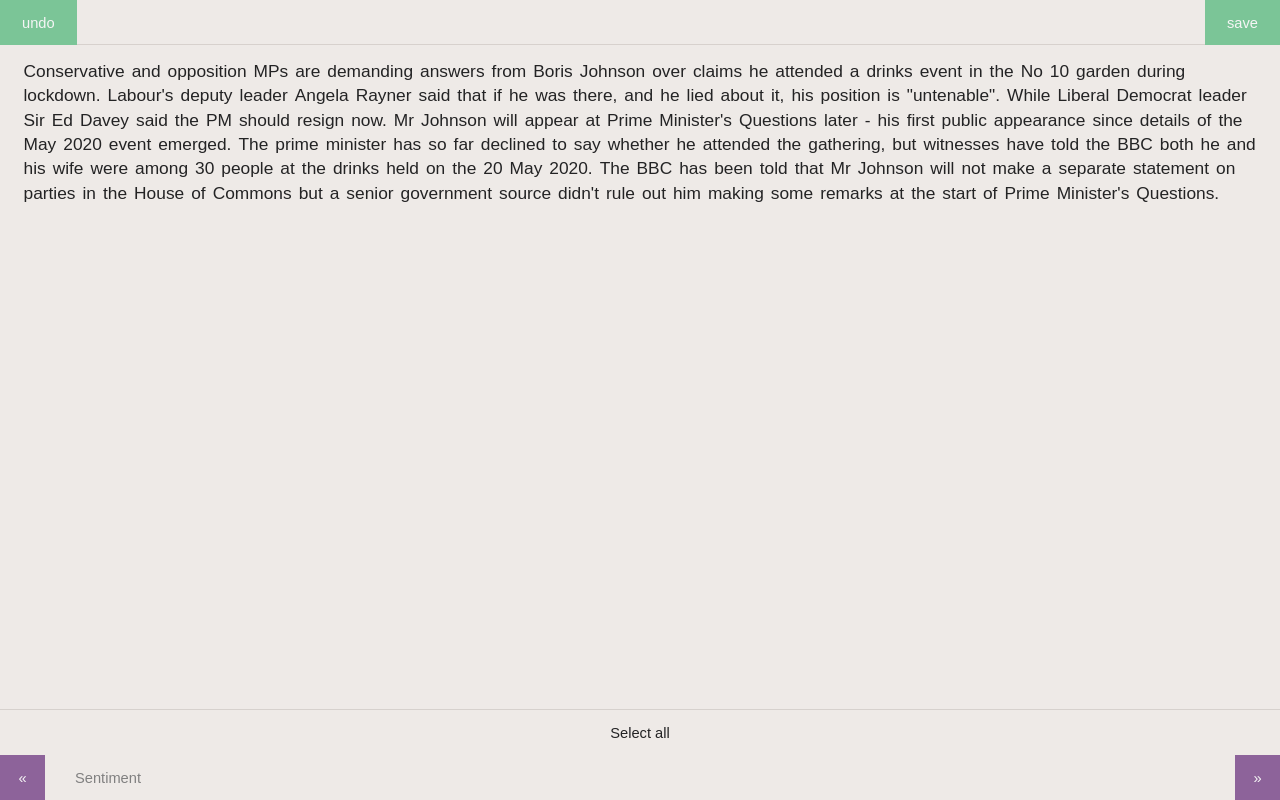
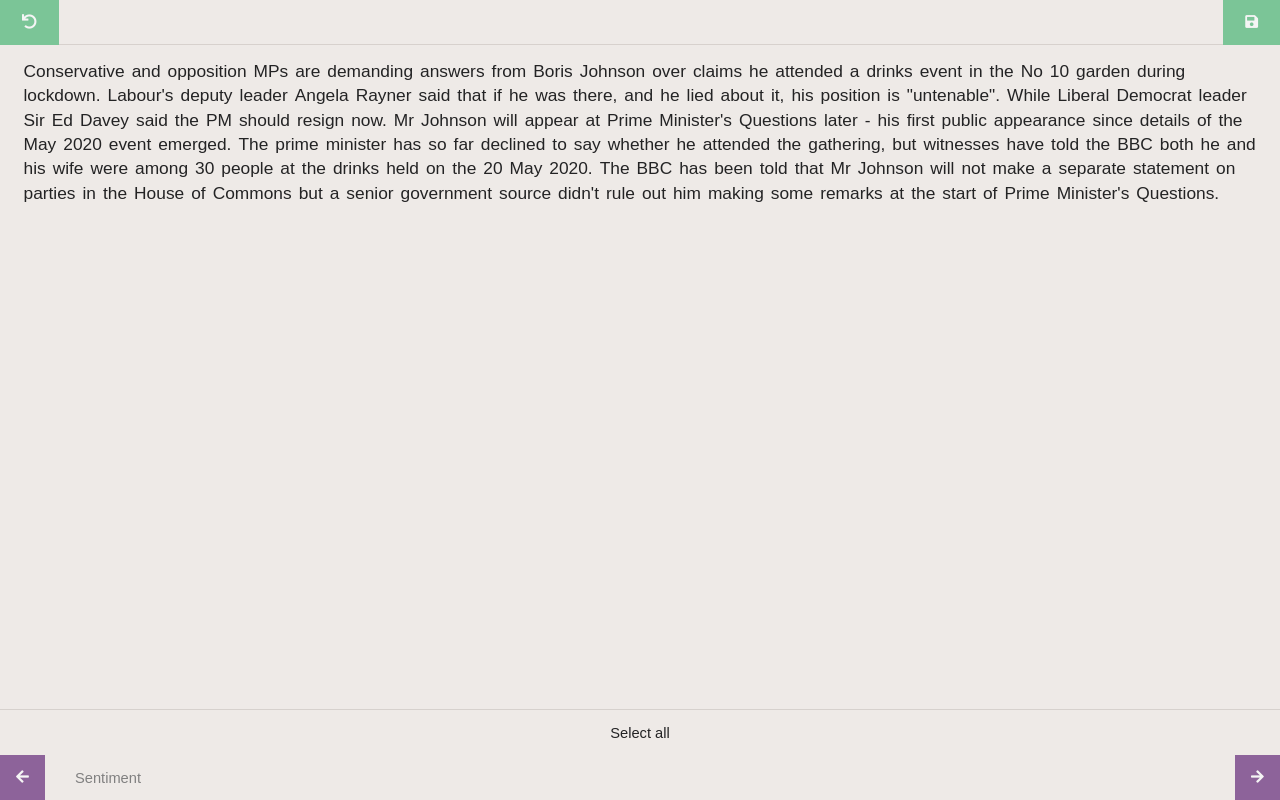
Before and after one commit to ibex-app/multi-task-annotation, a plain HTML site: page index.html in a window 1280 px wide. Drawn offline with Linux system fonts and the light colour scheme.

Commit message:
Update index.html

```diff
--- a/index.html
+++ b/index.html
@@ -10,16 +10,18 @@
                       minimum-scale=1.0, maximum-scale=1.0,
                       user-scalable=no, target-densitydpi=device-dpi">
     <link  media="all" rel="stylesheet" href="style.css" />
-
+    <link rel="stylesheet" href="https://pro.fontawesome.com/releases/v5.10.0/css/all.css"
+    integrity="sha384-AYmEC3Yw5cVb3ZcuHtOA93w35dYTsvhLPVnYs9eStHfGJvOvKxVfELGroGkvsg+p" crossorigin="anonymous" />
 </head>
 
 <body>
     <div class="header">
         <!-- <span></span>
         <span> - </span>  -->
-        <span class="save undo" >undo</span>
+        <span class="save undo" ><i class="fas fa-undo"></i>
+        </span>
         <!-- <span>35 / 1753 / 4675</span>  -->
-        <span class="save" onclick="saveAndNext()" >save</apan>
+        <span class="save" onclick="saveAndNext()" ><i class="fas fa-save"></i></apan>
     </div>
     <div class="sent">
         <div class="scrolling">
@@ -29,8 +31,8 @@
     </div>
 
     <div class="bottom-line">
-        <span onclick="prev()" class="prev">«</span>
-        <span onclick="next()" class="next">»</span>
+        <span onclick="prev()" class="prev"><i class="fas fa-arrow-left"></i></span>
+        <span onclick="next()" class="next"><i class="fas fa-arrow-right"></i></span>
         <span class="label-title" >Sentiment</span>
     </div>
 
```
